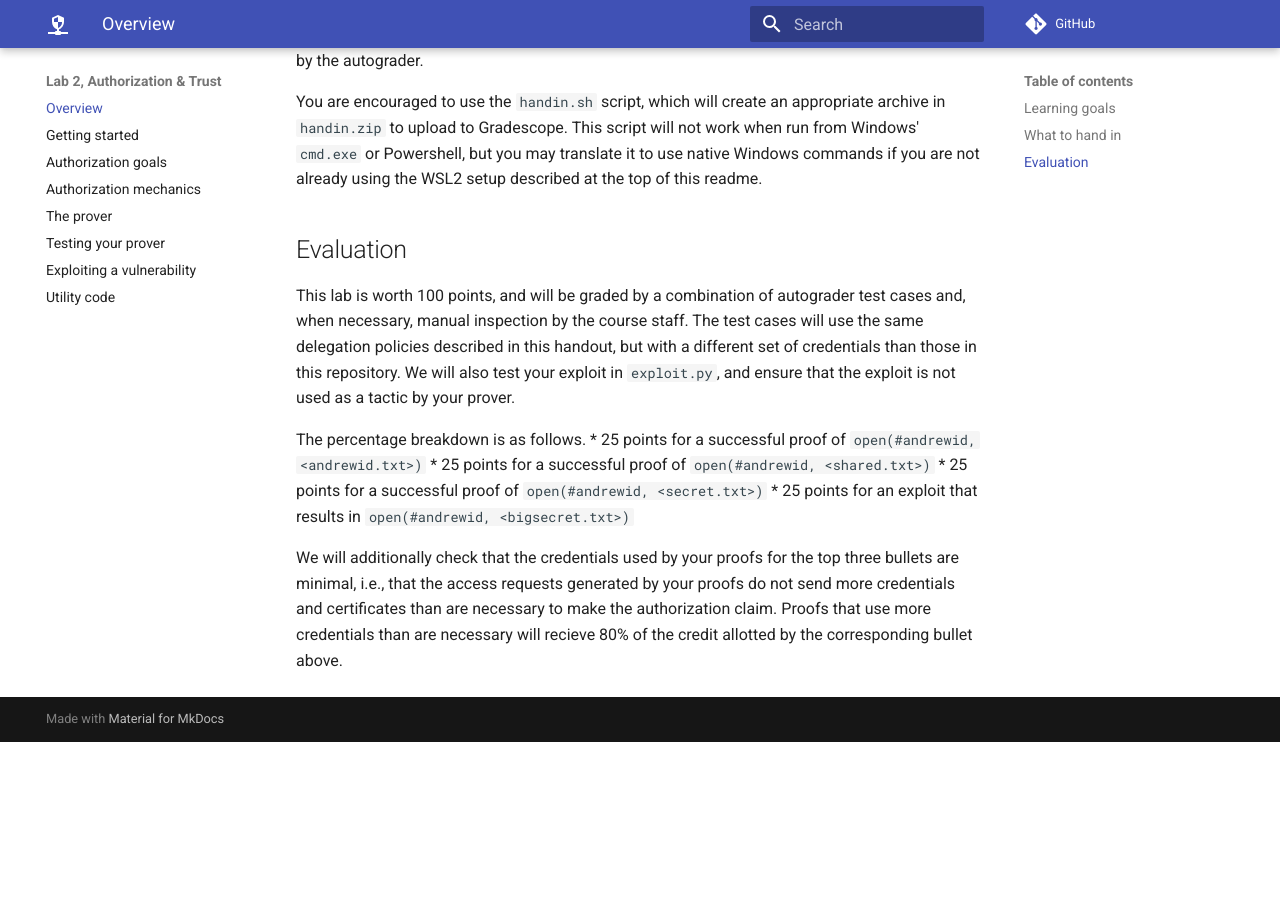
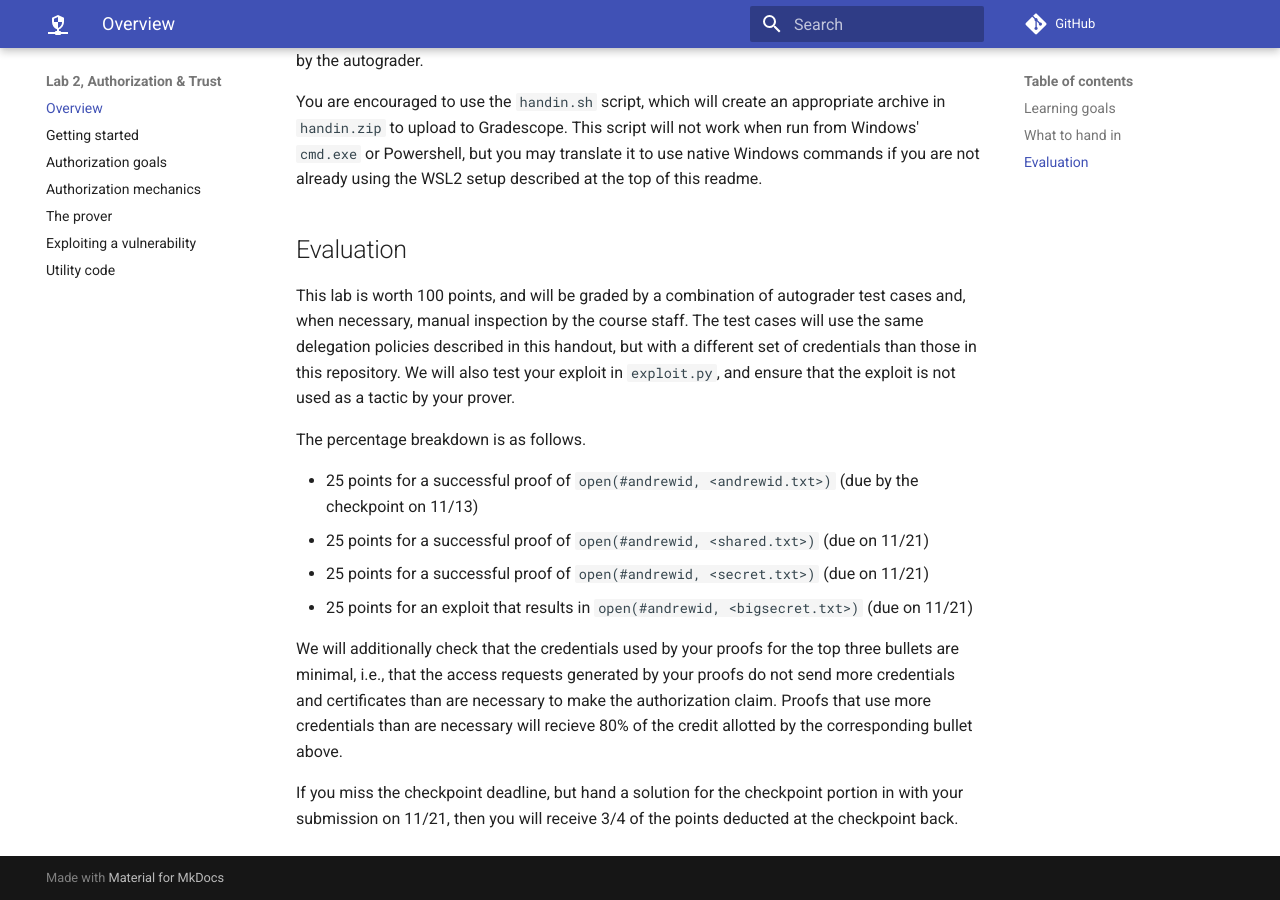
Before and after one commit to 15316-cmu/lab2-2023, an MkDocs documentation site: the page built from docs/index.md, in a window 1280 px wide and 900 px high, scrolled down 968 px. Built offline with MkDocs 1.6.1 and Material for MkDocs 9.7.7, drawn with Linux system fonts in a browser that asks for light colours; comment, search, counter and statistics services are not loaded; before the commit the page ends 1710 px from its top, so only the background shows below that.

Commit message:
Updated docs

```diff
--- a/docs/index.md
+++ b/docs/index.md
@@ -22,9 +22,12 @@ You are encouraged to use the `handin.sh` script, which will create an appropria
 This lab is worth 100 points, and will be graded by a combination of autograder test cases and, when necessary, manual inspection by the course staff. The test cases will use the same delegation policies described in this handout, but with a different set of credentials than those in this repository. We will also test your exploit in `exploit.py`, and ensure that the exploit is not used as a tactic by your prover.
 
 The percentage breakdown is as follows.
-* 25 points for a successful proof of `open(#andrewid, <andrewid.txt>)`
-* 25 points for a successful proof of `open(#andrewid, <shared.txt>)`
-* 25 points for a successful proof of `open(#andrewid, <secret.txt>)`
-* 25 points for an exploit that results in `open(#andrewid, <bigsecret.txt>)`
+
+* 25 points for a successful proof of `open(#andrewid, <andrewid.txt>)` (due by the checkpoint on 11/13)
+* 25 points for a successful proof of `open(#andrewid, <shared.txt>)` (due on 11/21)
+* 25 points for a successful proof of `open(#andrewid, <secret.txt>)` (due on 11/21)
+* 25 points for an exploit that results in `open(#andrewid, <bigsecret.txt>)` (due on 11/21)
 
 We will additionally check that the credentials used by your proofs for the top three bullets are minimal, i.e., that the access requests generated by your proofs do not send more credentials and certificates than are necessary to make the authorization claim. Proofs that use more credentials than are necessary will recieve 80% of the credit allotted by the corresponding bullet above.
+
+If you miss the checkpoint deadline, but hand a solution for the checkpoint portion in with your submission on 11/21, then you will receive 3/4 of the points deducted at the checkpoint back.
--- a/mkdocs.yml
+++ b/mkdocs.yml
@@ -13,6 +13,5 @@ nav:
   - 'implementation.md'
   - 'auth.md'
   - 'tactics.md'
-  - 'testing.md'
   - 'exploit.md'
   - 'utility.md'
```
Also changed, not shown: README.md (+7 -4 lines), docs/exploit.md (+1 -0 lines).
